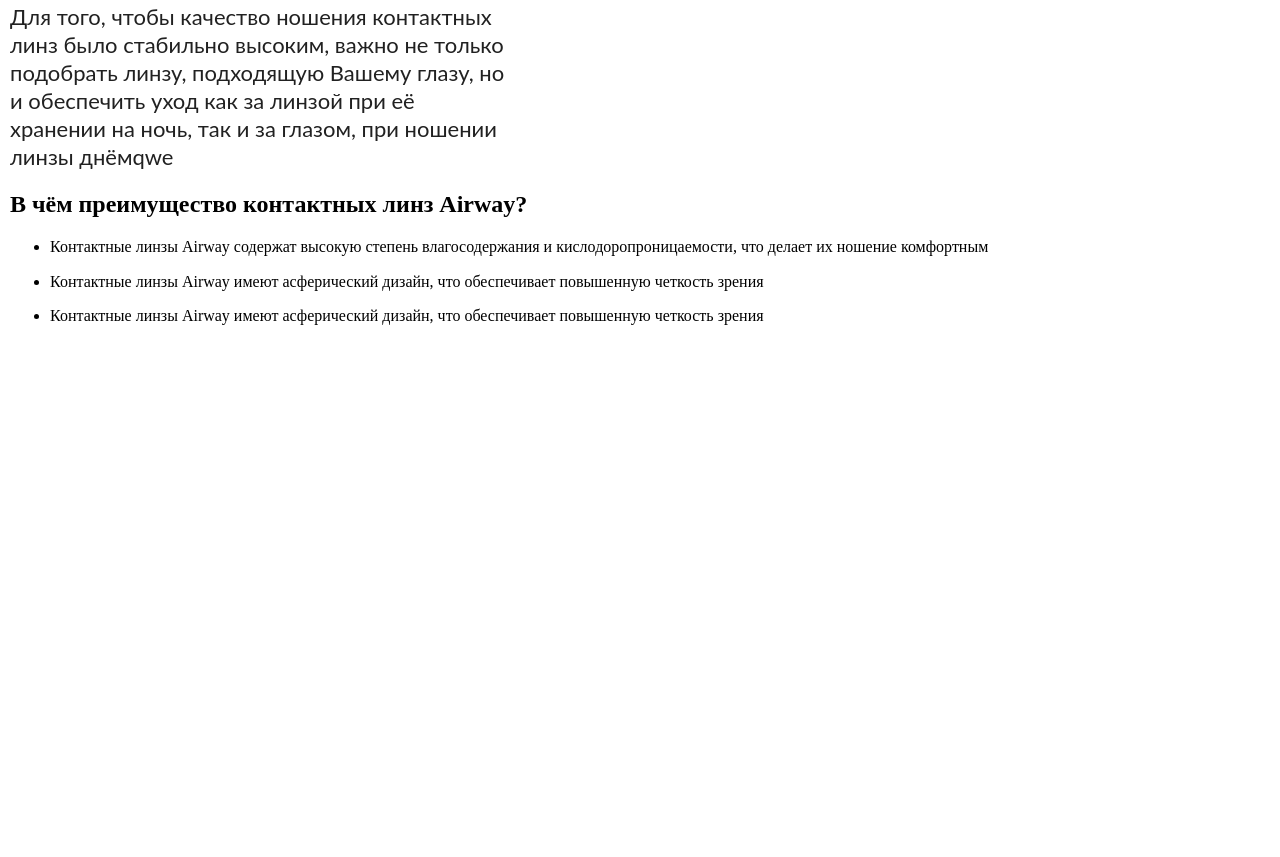
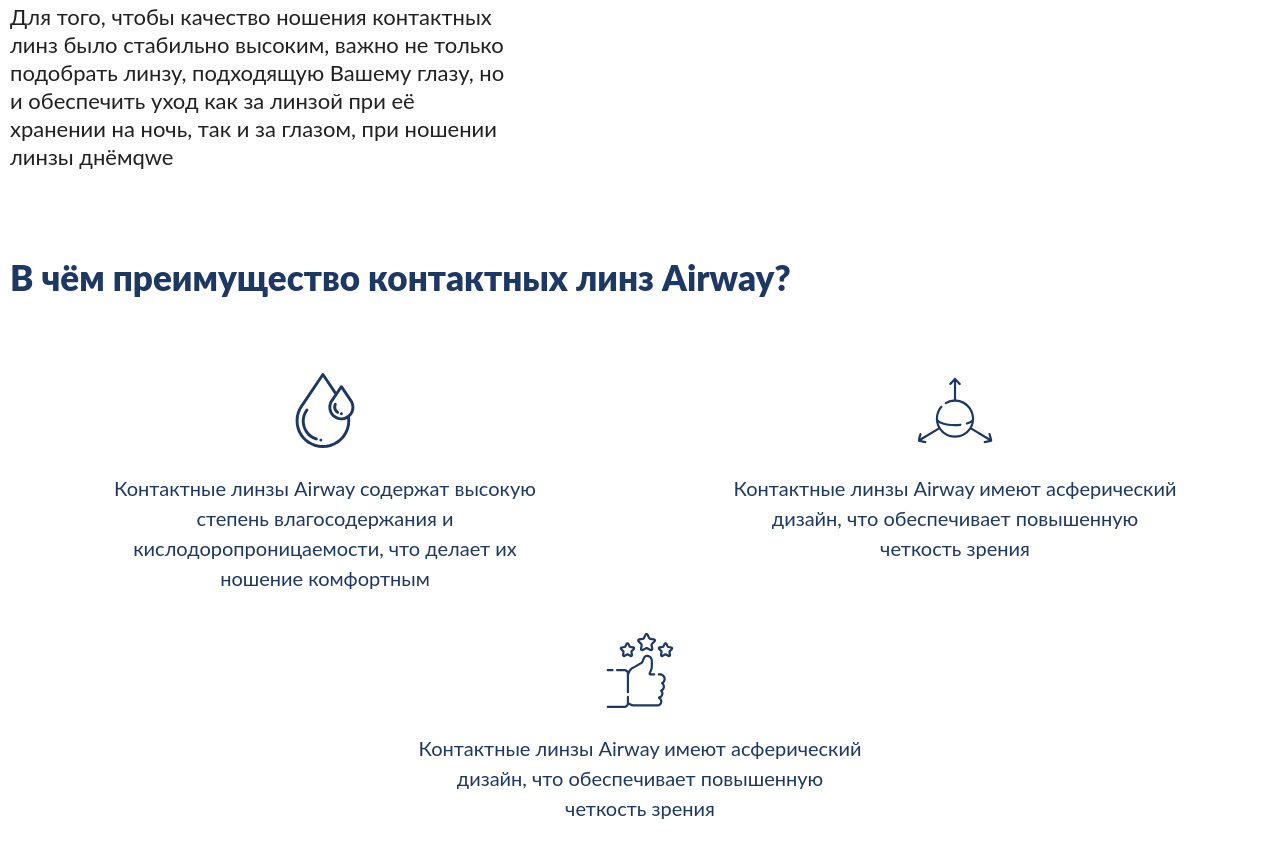
Before and after one commit to Umorph/myAirwaySite, a website: page #src/index.html in a window 1280 px wide. Shown: the part 5653-6510 px from the top of the page. Before the commit the page ends 5978 px from the top, so only its background shows below. Drawn offline with nearby package versions, Linux system fonts and the light colour scheme; files that its build step writes are made by us from their sources; a web font is replaced by a local one.

Commit message:
Добавляет стили для блока с преимуществами

```diff
--- /dev/null
+++ b/#src/scss/_advantages.scss
@@ -0,0 +1,122 @@
+.advantages {
+  margin: 0;
+  padding: 0;
+  display: flex;
+  flex-direction: column;
+  justify-content: flex-start;
+  align-content: flex-start;
+}
+
+.advantages__heading {
+  margin: 0;
+  padding: 0;
+
+  font-family: $lato;
+  font-weight: 900;
+  font-style: normal;
+  font-size: 18px;
+  line-height: 22px;
+  color: $blueMain;
+  text-align: center;
+
+  @media screen and (min-width: 768px) {
+    font-size: 35px;
+    line-height: 42px;
+    text-align: left;
+  }
+}
+
+.advantages__list {
+  margin: 35px 0 0;
+  padding: 0;
+  display: flex;
+  flex-wrap: wrap;
+  justify-content: space-around;
+  align-items: flex-start;
+
+  list-style: none;
+
+  @media screen and (min-width: 768px) {
+    margin: 75px 0 0;
+  }
+}
+
+.advantages__item {
+  position: relative;
+
+  box-sizing: border-box;
+  margin: 0 0 40px;
+  padding: 65px 0 0;
+  width: 300px;
+  min-height: 145px;
+
+  &::before {
+    content: "";
+    position: absolute;
+    top: 0;
+    left: 50%;
+
+    display: block;
+    width: 50px;
+    height: 50px;
+
+    transform: translateX(-25px);
+  }
+
+  &--water {
+    &::before {
+      background-image: url("../img/icon-water-drop.svg");
+      background-position: center center;
+      background-repeat: no-repeat;
+      background-size: contain;
+    }
+  }
+
+  &--sphere {
+    &::before {
+      background-image: url("../img/icon-sphere.svg");
+      background-position: center center;
+      background-repeat: no-repeat;
+      background-size: contain;
+    }
+  }
+
+  &--thumb {
+    &::before {
+      background-image: url("../img/icon-thumbs-up.svg");
+      background-position: center center;
+      background-repeat: no-repeat;
+      background-size: contain;
+    }
+  }
+
+  @media screen and (min-width: 768px) {
+    padding: 100px 0 0;
+    width: 450px;
+
+    &::before {
+      width: 75px;
+      height: 75px;
+
+      transform: translateX(-37.5px);
+    }
+  }
+}
+
+.advantages__text {
+  margin: 0;
+  padding: 0;
+
+  font-family: $lato;
+  font-weight: 400;
+  font-style: normal;
+  font-size: 12px;
+  line-height: 18px;
+  text-align: center;
+  color: $blueMain;
+
+  @media screen and (min-width: 768px) {
+    font-size: 20px;
+    line-height: 30px;
+  }
+}
--- a/#src/scss/_main-content.scss
+++ b/#src/scss/_main-content.scss
@@ -61,3 +61,20 @@
     margin: 100px 0 0;
   }
 }
+
+.main-content__advantages {
+  margin: 50px 0 0;
+  padding: 0;
+
+  @media screen and (min-width: 768px) {
+    margin: 65px 0 0;
+  }
+
+  @media screen and (min-width: 1024px) {
+    margin: 85px 0 0;
+  }
+
+  @media screen and (min-width: 1400px) {
+    margin: 100px 0 0;
+  }
+}
--- a/#src/scss/style.scss
+++ b/#src/scss/style.scss
@@ -15,4 +15,5 @@
 @import "solution";
 @import "drops";
 @import "description";
+@import "advantages";
 @import "main-content";
```
